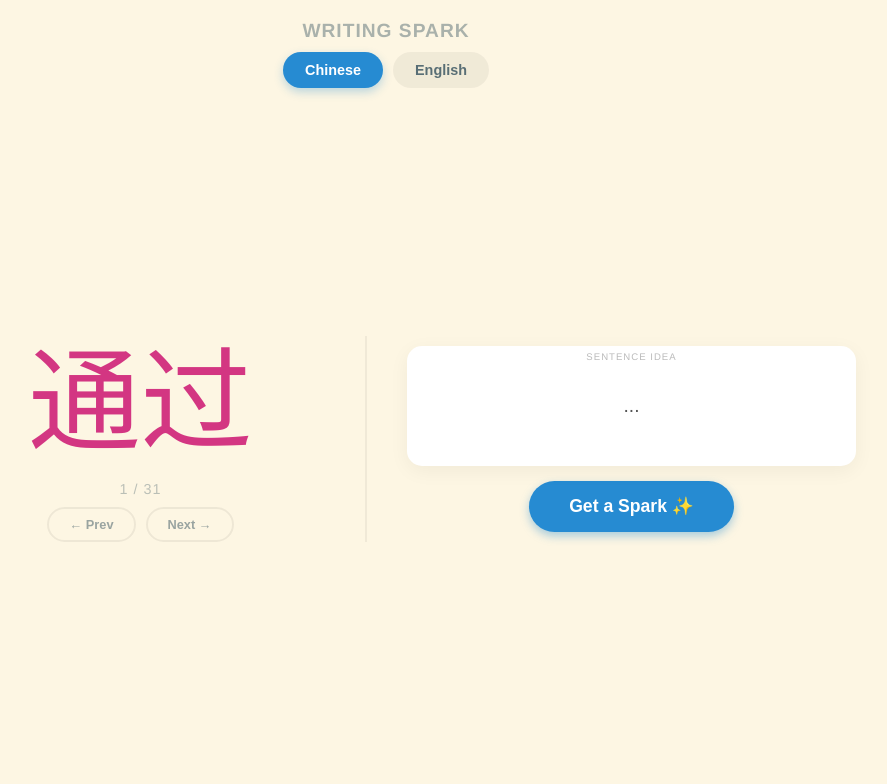
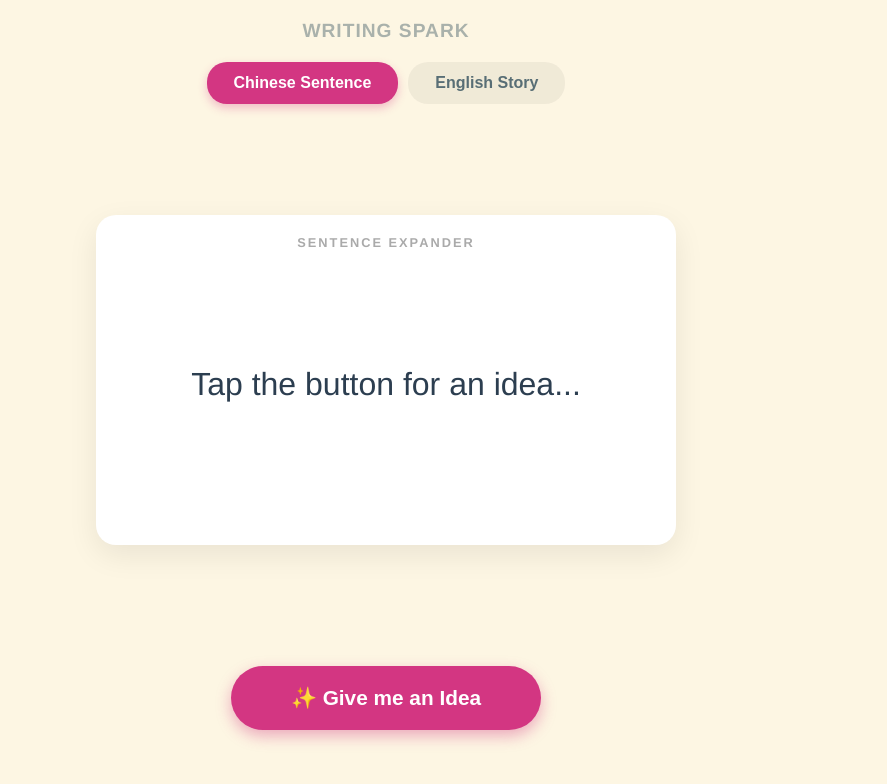
Before and after one commit to anandman/writing-spark, a plain HTML site: page index.html in a window 1280 px wide. Shown: the whole page, without its empty margins (254-1141 px from the left). Drawn offline with Linux system fonts and the light colour scheme.

Commit message:
Refactor: Remove weekly data requirement, simplify to pure spark deck

```diff
--- a/index.html
+++ b/index.html
@@ -26,7 +26,7 @@
             box-sizing: border-box;
             overflow: hidden;
             user-select: none;
-            -webkit-user-select: none; /* Safari/iOS */
+            -webkit-user-select: none;
         }
 
         /* --- Layout --- */
@@ -34,7 +34,7 @@
             display: flex;
             justify-content: center;
             align-items: center;
-            padding-bottom: 10px;
+            padding-bottom: 20px;
             flex-shrink: 0;
         }
 
@@ -50,13 +50,13 @@
         .mode-switch {
             display: flex;
             gap: 10px;
-            margin-bottom: 10px;
+            margin-bottom: 20px;
             justify-content: center;
             flex-shrink: 0;
         }
 
         .mode-btn {
-            padding: 8px 20px;
+            padding: 10px 25px;
             border: 2px solid transparent;
             border-radius: 20px;
             background-color: rgba(0,0,0,0.05);
@@ -64,7 +64,7 @@
             color: var(--text-color);
             cursor: pointer;
             transition: all 0.2s;
-            font-size: 0.9rem;
+            font-size: 1rem;
         }
 
         .mode-btn.active {
@@ -77,321 +77,194 @@
         main {
             flex: 1;
             width: 100%;
-            max-width: 900px; /* Wider for landscape */
+            max-width: 700px;
             margin: 0 auto;
-            position: relative;
-        }
-
-        /* --- Content Areas --- */
-        .content-area {
-            display: none;
-            width: 100%;
-            height: 100%;
-            flex-direction: column;
-            align-items: center;
-            justify-content: space-evenly;
-        }
-
-        .content-area.active {
-            display: flex;
-        }
-
-        /* --- Main Display (Text) --- */
-        .display-container {
             display: flex;
             flex-direction: column;
             align-items: center;
             justify-content: center;
-            margin-bottom: 20px;
-            flex: 1;
+            position: relative;
         }
 
-        .char-text {
-            font-family: var(--font-chinese);
-            font-size: 6rem; /* Slightly smaller for safety */
-            line-height: 1.2;
-            color: #d33682;
-            text-align: center;
+        /* --- The Spark Card (Hero) --- */
+        .card-container {
+            flex: 1;
+            display: flex;
+            align-items: center;
+            justify-content: center;
+            width: 100%;
+            perspective: 1000px;
         }
 
-        .english-text {
-            font-size: 1.6rem;
-            line-height: 1.4;
-            color: #2c3e50;
-            padding: 0 20px;
-            font-weight: 500;
-            text-align: center;
-        }
-
-        .counter {
-            font-size: 0.9rem;
-            opacity: 0.4;
-            margin-top: 10px;
-            letter-spacing: 1px;
-        }
-
-        /* --- Controls (Buttons) --- */
-        .controls-container {
-            width: 100%;
+        .spark-card {
+            background: white;
+            padding: 40px;
+            border-radius: 20px;
+            box-shadow: 0 10px 30px rgba(0,0,0,0.08);
+            width: 90%;
+            max-width: 500px;
+            min-height: 250px;
             display: flex;
             flex-direction: column;
             align-items: center;
-            gap: 15px;
-            padding-bottom: 20px;
-        }
-
-        .nav-buttons {
-            display: flex;
-            gap: 10px;
-            margin-top: 10px;
-        }
-
-        .nav-btn {
-            background: none;
-            border: 2px solid rgba(0,0,0,0.1);
-            padding: 8px 20px;
-            border-radius: 30px;
-            color: var(--text-color);
-            font-weight: bold;
-            cursor: pointer;
-            opacity: 0.6;
-            transition: all 0.2s;
-            font-size: 0.8rem;
-        }
-
-        .nav-btn:hover {
-            opacity: 1;
-            border-color: var(--accent-color);
-            color: var(--accent-color);
-        }
-
-        /* Spark Card */
-        .spark-card {
-            background: white;
-            padding: 20px;
-            border-radius: 15px;
-            box-shadow: 0 5px 20px rgba(0,0,0,0.05);
-            width: 90%;
-            max-width: 500px;
-            min-height: 80px;
-            display: flex;
-            align-items: center;
             justify-content: center;
-            font-size: 1.2rem;
-            font-weight: 500;
-            color: #555;
+            text-align: center;
             position: relative;
-            text-align: center;
+            transition: transform 0.2s;
         }
 
         .spark-label {
             position: absolute;
-            top: 5px;
-            left: 50%;
-            transform: translateX(-50%);
-            font-size: 0.6rem;
+            top: 20px;
+            font-size: 0.8rem;
             text-transform: uppercase;
-            letter-spacing: 1px;
-            color: #bbb;
+            letter-spacing: 2px;
+            color: #aaa;
+            font-weight: bold;
+        }
+
+        .spark-text {
+            font-size: 2rem;
+            font-weight: 500;
+            color: #2c3e50;
+            line-height: 1.3;
+            margin-top: 10px;
+        }
+
+        /* Mode-specific styling helpers */
+        .chinese-mode .spark-text {
+            color: #d33682; /* Magenta tint for Chinese mode */
+        }
+
+        .english-mode .spark-text {
+            color: #268bd2; /* Blue tint for English mode */
+        }
+
+        /* --- Action Button --- */
+        .controls-container {
+            padding: 30px 0 50px 0;
+            width: 100%;
+            display: flex;
+            justify-content: center;
         }
 
         .big-btn {
             background-color: var(--accent-color);
             color: white;
             border: none;
-            padding: 15px 40px;
-            font-size: 1.1rem;
+            padding: 20px 60px;
+            font-size: 1.3rem;
             font-weight: bold;
             border-radius: 50px;
             cursor: pointer;
-            box-shadow: 0 4px 10px rgba(38, 139, 210, 0.4);
-            transition: transform 0.1s;
+            box-shadow: 0 6px 15px rgba(38, 139, 210, 0.4);
+            transition: transform 0.1s, background-color 0.2s;
         }
 
         .big-btn:active {
             transform: scale(0.95);
         }
 
-        /* --- Landscape / Desktop Optimization --- */
-        @media (min-width: 700px) and (orientation: landscape) {
-            .content-area {
-                flex-direction: row;
-                align-items: center;
-                justify-content: center;
-                gap: 40px;
-            }
+        /* Color shifts for buttons based on mode */
+        body.chinese-active .big-btn { background-color: #d33682; box-shadow: 0 6px 15px rgba(211, 54, 130, 0.4); }
+        body.chinese-active .mode-btn.active { background-color: #d33682; box-shadow: 0 4px 10px rgba(211, 54, 130, 0.3); }
 
-            .display-container {
-                flex: 1;
-                margin-bottom: 0;
-                align-items: center;
-                text-align: center;
-                padding-right: 20px;
-                border-right: 2px solid rgba(0,0,0,0.05);
-            }
+        /* --- Animations --- */
+        .fade-in {
+            animation: fadeIn 0.4s ease-out;
+        }
 
-            .controls-container {
-                flex: 1;
-                align-items: center;
-                padding-bottom: 0;
-                padding-left: 20px;
-            }
+        @keyframes fadeIn {
+            from { opacity: 0; transform: translateY(10px); }
+            to { opacity: 1; transform: translateY(0); }
+        }
 
-            .char-text { font-size: 7rem; }
-            .english-text { font-size: 1.8rem; text-align: center; }
-            .spark-card { width: 100%; text-align: center; }
-        }
     </style>
 </head>
-<body>
+<body class="chinese-active"> <!-- Default class -->
 
 <header>
     <h1>Writing Spark</h1>
 </header>
 
 <div class="mode-switch">
-    <button class="mode-btn active" id="btn-chinese" onclick="setMode('chinese')">Chinese</button>
-    <button class="mode-btn" id="btn-english" onclick="setMode('english')">English</button>
+    <button class="mode-btn active" id="btn-chinese" onclick="setMode('chinese')">Chinese Sentence</button>
+    <button class="mode-btn" id="btn-english" onclick="setMode('english')">English Story</button>
 </div>
 
 <main>
-    <!-- CHINESE MODE -->
-    <div id="chinese-area" class="content-area active">
-
-        <div class="display-container">
-            <div class="char-text" id="display-char">?</div>
-            <div class="counter" id="chinese-counter"></div>
-            <div class="nav-buttons">
-                <button class="nav-btn" onclick="prevCharacter()">&larr; Prev</button>
-                <button class="nav-btn" onclick="nextCharacter()">Next &rarr;</button>
-            </div>
-        </div>
-
-        <div class="controls-container">
-            <div class="spark-card">
-                <span class="spark-label">Sentence Idea</span>
-                <span id="chinese-spark-text">...</span>
-            </div>
-            <button class="big-btn" onclick="nextChineseSpark()">Get a Spark ✨</button>
+    <div class="card-container">
+        <div class="spark-card" id="main-card">
+            <span class="spark-label" id="card-label">Sentence Expander</span>
+            <div class="spark-text" id="spark-display">Tap the button for an idea...</div>
         </div>
     </div>
 
-    <!-- ENGLISH MODE -->
-    <div id="english-area" class="content-area">
-
-        <div class="display-container">
-            <div class="english-text" id="display-english">Loading...</div>
-            <div class="counter" id="english-counter"></div>
-            <div class="nav-buttons">
-                <button class="nav-btn" onclick="prevEnglishPrompt()">&larr; Prev</button>
-                <button class="nav-btn" onclick="nextEnglishPrompt()">Next &rarr;</button>
-            </div>
-        </div>
-
-        <div class="controls-container">
-            <div class="spark-card">
-                <span class="spark-label">Writer's Block Helper</span>
-                <span id="english-spark-text">...</span>
-            </div>
-            <button class="big-btn" onclick="nextEnglishSpark()">Get a Spark ✨</button>
-        </div>
+    <div class="controls-container">
+        <button class="big-btn" onclick="getSpark()">✨ Give me an Idea</button>
     </div>
 </main>
 
-<!-- Load External Data -->
+<!-- Load Sparks Database -->
 <script src="prompts.js"></script>
-<script src="data.js"></script>
 
 <script>
     // --- STATE ---
-    let chineseList = [];
-    let englishList = [];
-    let chineseIndex = 0;
-    let englishIndex = 0;
+    let currentMode = 'chinese'; // 'chinese' or 'english'
 
     // --- INIT ---
     window.onload = function() {
-        loadData();
-        setMode('chinese');
+        // Optional: Immediately show a spark?
+        // Or keep it clean: "Tap for an idea..."
     };
 
-    function loadData() {
-        if (typeof USER_DATA !== 'undefined') {
-            chineseList = USER_DATA.chineseWords || [];
-            const rawEnglish = USER_DATA.englishPrompts || USER_DATA.englishPrompt;
-            englishList = Array.isArray(rawEnglish) ? rawEnglish : [rawEnglish];
-        } else {
-            console.error("data.js not loaded");
-            chineseList = ["Error loading data.js"];
-            englishList = ["Error loading data.js"];
-        }
-        updateUI();
-    }
+    // --- LOGIC ---
 
-    // --- LOGIC ---
     function setMode(mode) {
+        currentMode = mode;
+
+        // UI Updates
         document.getElementById('btn-chinese').classList.remove('active');
         document.getElementById('btn-english').classList.remove('active');
-        document.getElementById('chinese-area').classList.remove('active');
-        document.getElementById('english-area').classList.remove('active');
+        document.body.classList.remove('chinese-active', 'english-active');
 
         document.getElementById('btn-' + mode).classList.add('active');
-        document.getElementById(mode + '-area').classList.add('active');
-    }
+        document.body.classList.add(mode + '-active');
 
-    function updateUI() {
-        if (chineseList.length > 0) {
-            document.getElementById('display-char').innerText = chineseList[chineseIndex];
-            document.getElementById('chinese-counter').innerText = (chineseIndex + 1) + " / " + chineseList.length;
-        }
-        if (englishList.length > 0) {
-            document.getElementById('display-english').innerText = englishList[englishIndex];
-            document.getElementById('english-counter').innerText = (englishIndex + 1) + " / " + englishList.length;
+        // Card Label Update
+        const label = document.getElementById('card-label');
+        const text = document.getElementById('spark-display');
+
+        // Reset card state
+        text.innerText = "Ready?";
+        text.classList.remove('fade-in');
+
+        if (mode === 'chinese') {
+            label.innerText = "Sentence Expander";
+        } else {
+            label.innerText = "Story Helper";
         }
     }
 
-    // --- INTERACTIONS ---
-    function nextCharacter() {
-        if (chineseList.length === 0) return;
-        chineseIndex = (chineseIndex + 1) % chineseList.length;
-        updateUI();
-        document.getElementById('chinese-spark-text').innerText = "...";
+    function getSpark() {
+        if (typeof PROMPTS_CONFIG === 'undefined') {
+            document.getElementById('spark-display').innerText = "Error: prompts.js missing";
+            return;
+        }
+
+        const list = PROMPTS_CONFIG[currentMode];
+        const randomSpark = list[Math.floor(Math.random() * list.length)];
+
+        const display = document.getElementById('spark-display');
+
+        // Simple animation reset
+        display.classList.remove('fade-in');
+        void display.offsetWidth; // Trigger reflow
+        display.classList.add('fade-in');
+
+        display.innerText = randomSpark;
     }
 
-    function prevCharacter() {
-        if (chineseList.length === 0) return;
-        chineseIndex = (chineseIndex - 1 + chineseList.length) % chineseList.length;
-        updateUI();
-        document.getElementById('chinese-spark-text').innerText = "...";
-    }
-
-    function nextEnglishPrompt() {
-        if (englishList.length === 0) return;
-        englishIndex = (englishIndex + 1) % englishList.length;
-        updateUI();
-        document.getElementById('english-spark-text').innerText = "...";
-    }
-
-    function prevEnglishPrompt() {
-        if (englishList.length === 0) return;
-        englishIndex = (englishIndex - 1 + englishList.length) % englishList.length;
-        updateUI();
-        document.getElementById('english-spark-text').innerText = "...";
-    }
-
-    function nextChineseSpark() {
-        if (typeof PROMPTS_CONFIG === 'undefined') return;
-        const list = PROMPTS_CONFIG.chinese;
-        const randomSpark = list[Math.floor(Math.random() * list.length)];
-        document.getElementById('chinese-spark-text').innerText = randomSpark;
-    }
-
-    function nextEnglishSpark() {
-        if (typeof PROMPTS_CONFIG === 'undefined') return;
-        const list = PROMPTS_CONFIG.english;
-        const randomSpark = list[Math.floor(Math.random() * list.length)];
-        document.getElementById('english-spark-text').innerText = randomSpark;
-    }
 </script>
 
 </body>
```
Also changed, not shown: data.js (deleted, +0 -48 lines), 1 other file.
